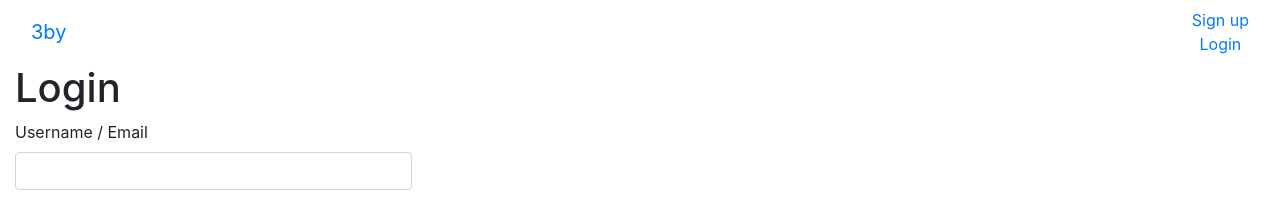
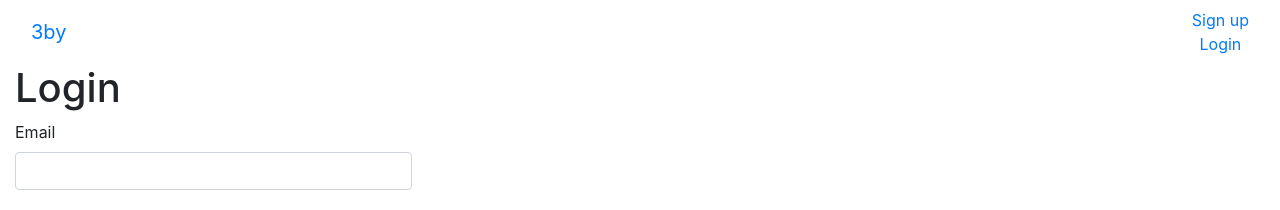
Before and after one commit to afre92/3by_web, a React (Create React App) app: page /login in a window 1280 px wide. Shown: the top 210 px of the page. Built offline with nearby package versions, Linux system fonts and the light colour scheme.

Commit message:
redirect after login working

```diff
--- a/src/components/login/LoginForm.js
+++ b/src/components/login/LoginForm.js
@@ -8,7 +8,7 @@ class LoginForm extends Component {
   constructor(props){
     super(props)
     this.state = {
-      identifier: '',
+      email: '',
       password: '',
       errors: {},
       isLoading: false
@@ -36,7 +36,7 @@ class LoginForm extends Component {
   }
   render() {
 
-    const { identifier, password, errors, isLoading } = this.state;
+    const { email, password, errors, isLoading } = this.state;
     return (
       <form onSubmit={this.onSubmit}>
         <h1> Login </h1>
@@ -44,10 +44,10 @@ class LoginForm extends Component {
         { errors.error && <div className="alert alert-danger">{errors.error}</div> }
 
         <TextFieldGroup
-          field="identifier"
-          label="Username / Email"
-          value={identifier}
-          error={errors.identifier}
+          field="email"
+          label="Email"
+          value={email}
+          error={errors.email}
           onChange={this.onChange}
         />
 
--- a/src/components/login/LoginPage.js
+++ b/src/components/login/LoginPage.js
@@ -6,7 +6,7 @@ export default class LoginPage extends Component {
     return (
       <div className="">
         <div className="col-md-4 col-md-offset-4">
-          <LoginForm />
+          <LoginForm history={this.props.history} />
         </div>
       </div>
     )
```
